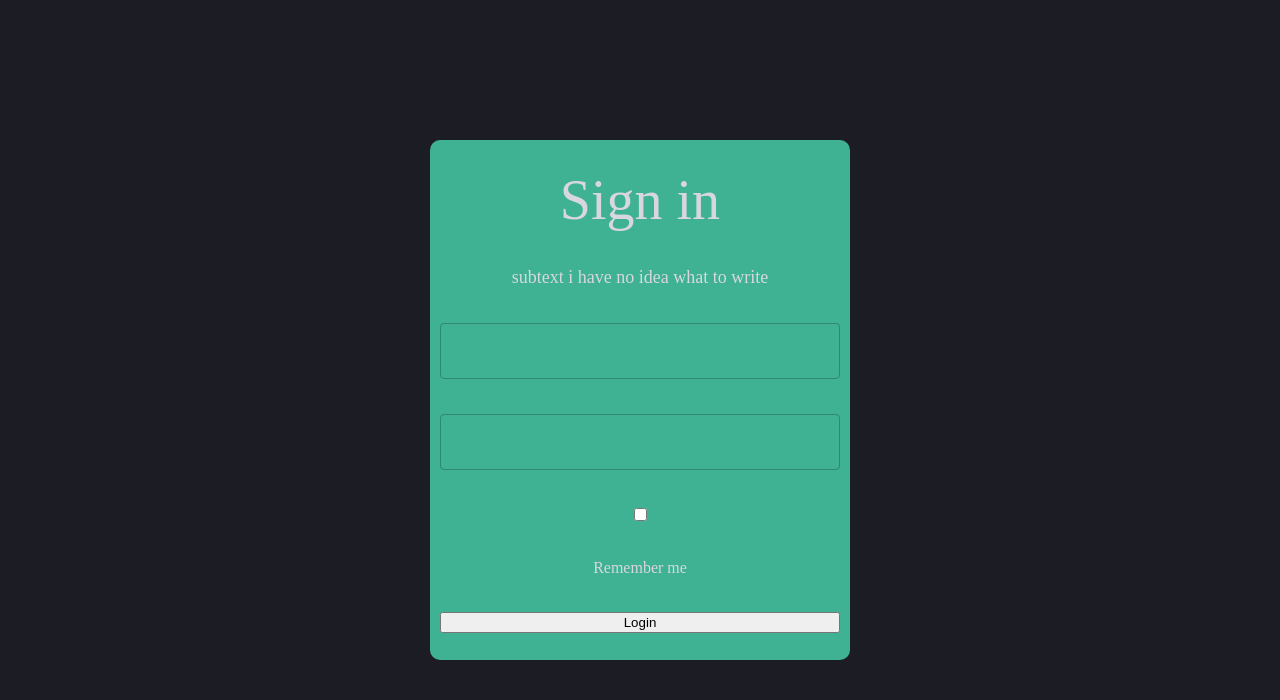
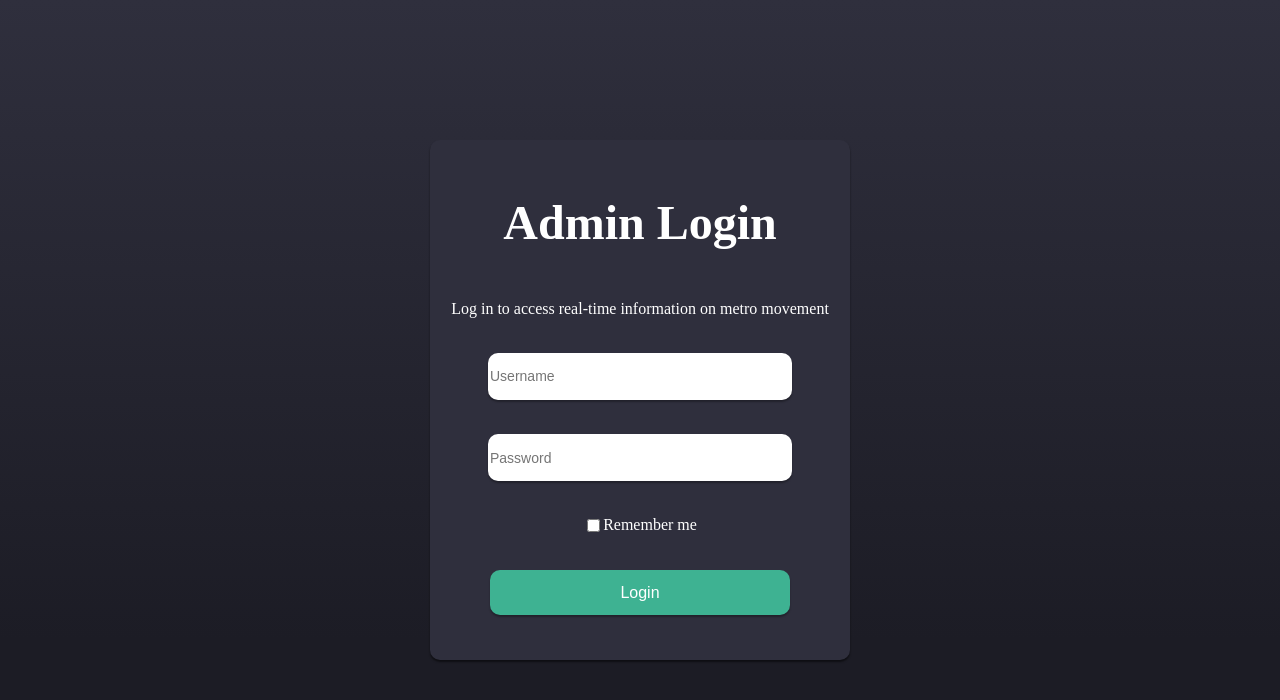
Before and after one commit to MahdiAyadi1/webapp, a React (Create React App) app: page /login in a window 1280 px wide. Shown: the top 700 px of the page. Built offline with nearby package versions, Linux system fonts and the light colour scheme.

Commit message:
login page ui

```diff
--- a/src/components/leafletmap/LeafletMap.js
+++ b/src/components/leafletmap/LeafletMap.js
@@ -4,6 +4,7 @@ import './leafletmap.css' ;
 import { MapContainer, TileLayer, useMap,Marker,Popup } from 'react-leaflet'
 import 'leaflet/dist/leaflet.css';
 import L from 'leaflet' ;
+// import metropng from './metro.png'
 
 const LeafletMap = ()=> {
     const [map, setMap] = useState(null);
@@ -37,20 +38,11 @@ const LeafletMap = ()=> {
     const lat = position.coords.latitude;
     const long = position.coords.longitude;
     const accuracy = position.coords.accuracy;
-    var myIcon = L.icon({
-        iconUrl: 'metro.png',
-        iconSize: [36, 36],
-        iconAnchor: [36, 36],
-        popupAnchor: [-3, -76],
-        // shadowUrl: 'metro.png',
-        // shadowSize: [68, 95],
-        // shadowAnchor: [22, 94]
-    });
     if (marker) {
       marker.remove();
     }
 
-    const newMarker = L.marker([lat, long],{icon:myIcon}).addTo(map);
+    const newMarker = L.marker([lat, long]).addTo(map);
     newMarker.addTo(map)
     setMarker(newMarker);
 
--- a/src/components/sidebar/sidebar.css
+++ b/src/components/sidebar/sidebar.css
@@ -2,7 +2,8 @@
     height: 100%;
     width: 250px;
     background-color: var(--color-back-main);
-    color : var(--color-text-main)
+    color : var(--color-text-main);
+    background: linear-gradient(0deg, var(--color-back-main) 20%, var(--color-back-main-hover) 100%);
 }
 .sidebar--elements{
     height:auto;
@@ -11,7 +12,7 @@
 }
 .sidebar--elements--single{
     display: flex;
-    background-color: var(--color-back-main);
+    /* background-color: var(--color-back-main); */
     width: 100%;
     height: 60px;
     justify-content: center;
@@ -22,6 +23,7 @@
 }
 .sidebar--elements--single:hover{
     cursor: pointer;
+    color : var(--color-back-second);
     background-color: var(--color-back-main-hover);
     transition: 500ms;
 }
--- a/src/pages/login/Login.js
+++ b/src/pages/login/Login.js
@@ -7,22 +7,23 @@ const Login = ()=> {
     <div className="signin">
         <form className="signin--form">
             <div className="signin--form--title">
-                Sign in
+                Admin Login
             </div>
             <div className="signin--form--subtext">
-                subtext  i have no idea what to write
+                Log in to access real-time information on metro movement
             </div>
-            <TextField className="signin--form--field">
+            <input className="signin--form--field" placeholder="Username"/>
+            <input className="signin--form--field" placeholder="Password" type="password"/>
 
-            </TextField>
-            <TextField className="signin--form--field">
 
-            </TextField>
-            <input type="checkbox" />
+            <div className="signin--form--remember">
+            <input type="checkbox"  />
+
             <div>
             Remember me
             </div>
-            <button>Login</button>
+            </div>
+            <button className="signin--form--button">Login</button>
         </form>
     </div>
     )
--- a/src/pages/login/login.css
+++ b/src/pages/login/login.css
@@ -1,33 +1,60 @@
 .signin{
-    color : var(--color-text-main);
+    color : white;
     height: 100%;
     /* width: 100%; */
-    background-color: var(--color-back-main);
+    background: var(--color-back-main);
+    background: linear-gradient(0deg, var(--color-back-main) 20%, var(--color-back-main-hover) 100%);
     display: flex;
     justify-content: center;
     align-items: center;
 }
 .signin--form{
-    background-color: var(--color-back-second);
-    position: absolute;
-     width: 400px;
+    background-color: var(--color-back-main-hover);
+
+    /* position: absolute; */
+    width: 400px;
     height: 500px;
     padding: 10px;
     text-align: center;
     display: flex;
     flex-direction: column;
-    justify-content: space-around;
-    /* justify-content: center; */
+    justify-content: center;
+    align-items: center;
+    justify-content: space-evenly;
     border-radius: 10px;
+    box-shadow: 0px 2px 2px rgba(0, 0, 0, 0.5);
 }
 .signin--form--title{
-    font-size: 56px;
+    font-size: 48px;
+    margin : 10px 0 15px 0 ;
+    font-weight :bold;
 }
 .signin--form--subtext{
-    font-size: 18px;
+    font-size: 16px;
 }
 .signin--form--field{
+    font-size: 14px;
+    width: 300px;
+    height: 45px;
+    display: flex;
+    justify-content: center;
+    border-radius: 10px;
     border: none;
-    color: aqua;
-    border-bottom: 2px solid red;
+    box-shadow: 0px 2px 2px rgba(0, 0, 0, 0.3);
+
 }
+.signin--form--remember{
+    display: flex;
+    justify-content: flex-start;
+}
+.signin--form--button{
+    width: 300px;
+    height: 45px;
+    border-radius: 10px;
+    color: white;
+    font-size: 16px ;
+    background-color: var(--color-back-second);
+    align-items: center;
+    border: none;
+    box-shadow: 0px 2px 2px rgba(0, 0, 0, 0.3);
+}
```
